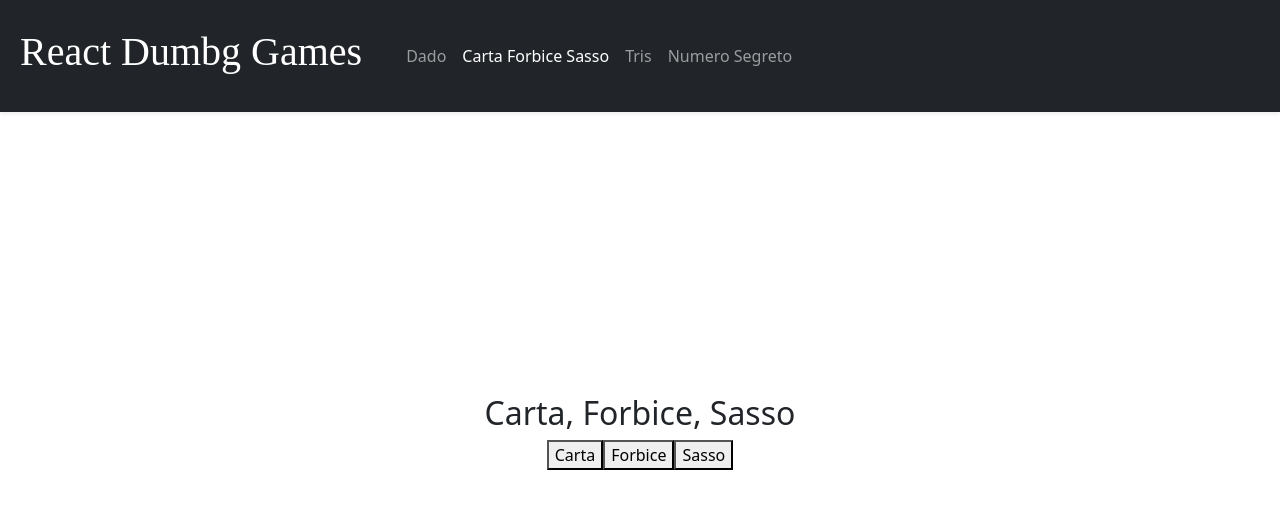
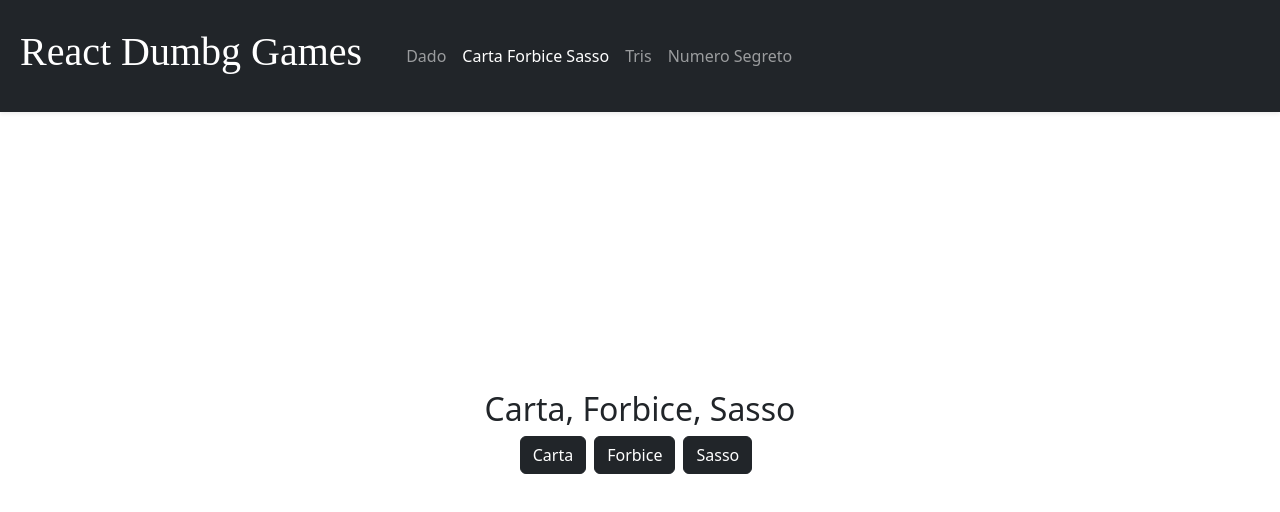
Before and after one commit to simoneburrai/react-dumb-games-app, a React (Vite) app: page /Paper-Scissor-Rock in a window 1280 px wide. Shown: the top 512 px of the page. Built offline with nearby package versions, Linux system fonts and the light colour scheme; a web font is replaced by a local one.

Commit message:
feat: button edited same style in all the website

```diff
--- a/src/pages/DiceGame.jsx
+++ b/src/pages/DiceGame.jsx
@@ -43,7 +43,7 @@ const DiceGame = () => {
             </div>
             <div>
                 <div >
-                    <button onClick={generateNumber}>
+                    <button className="btn btn-dark me-2 " onClick={generateNumber}>
                         Genera Numero Casuale
                     </button>
                 </div>
--- a/src/pages/PaperScissorRock.jsx
+++ b/src/pages/PaperScissorRock.jsx
@@ -37,7 +37,7 @@ const PaperScissorRock = () => {
 
             <div>
                 {choices.map((choice) => (
-                    <button key={choice} onClick={() => handleClick(choice)}>
+                    <button className="btn btn-dark me-2" key={choice} onClick={() => handleClick(choice)}>
                         {choice}
                     </button>
                 ))}
--- a/src/pages/SecretNumberGame.jsx
+++ b/src/pages/SecretNumberGame.jsx
@@ -46,7 +46,7 @@ const SecretNumber = () => {
                 value={user}
                 onChange={handleInputChange}
             />
-            <button onClick={handleUserSubmit}>
+            <button className="btn btn-dark mx-4" onClick={handleUserSubmit}>
                 Indovina
             </button>
             <p>{message}</p>
```
